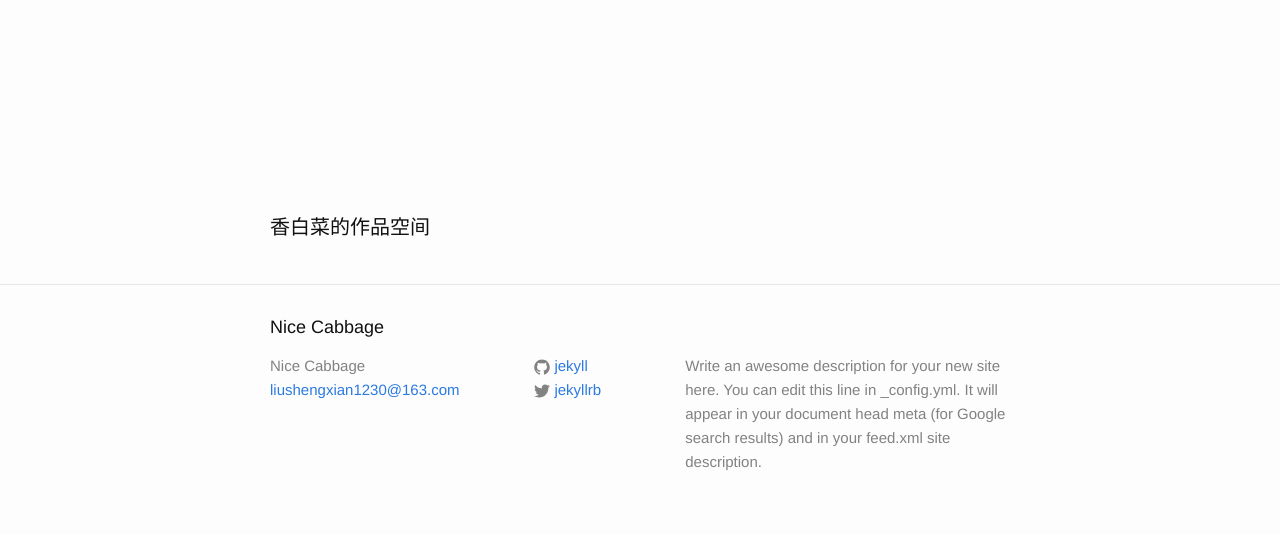
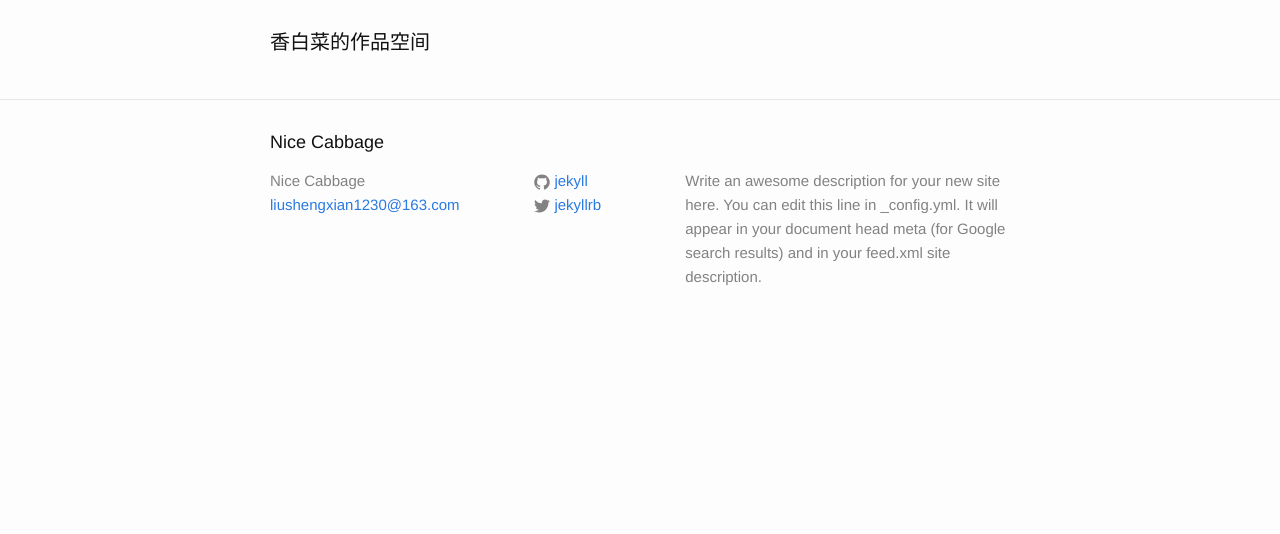
Before and after one commit to liushengxian/nice-cabbage, a Jekyll site: the page built from index.html, in a window 1280 px wide. Shown: the part 765-1299 px from the top of the page. Built offline with Jekyll 4.4.1, drawn with Linux system fonts in a browser that asks for light colours; after the commit the page ends 1114 px from its top, so only the background shows below that.

Commit message:
fix height

```diff
--- a/_sass/_col-header.scss
+++ b/_sass/_col-header.scss
@@ -9,7 +9,7 @@ body{
 
 .col-header{
     .row{
-        height: 950px;
+        height: 85vh;
         display: flex;
         flex-wrap: wrap;
         transition: 0.4s;
```
Also changed, not shown: 2 other files.
